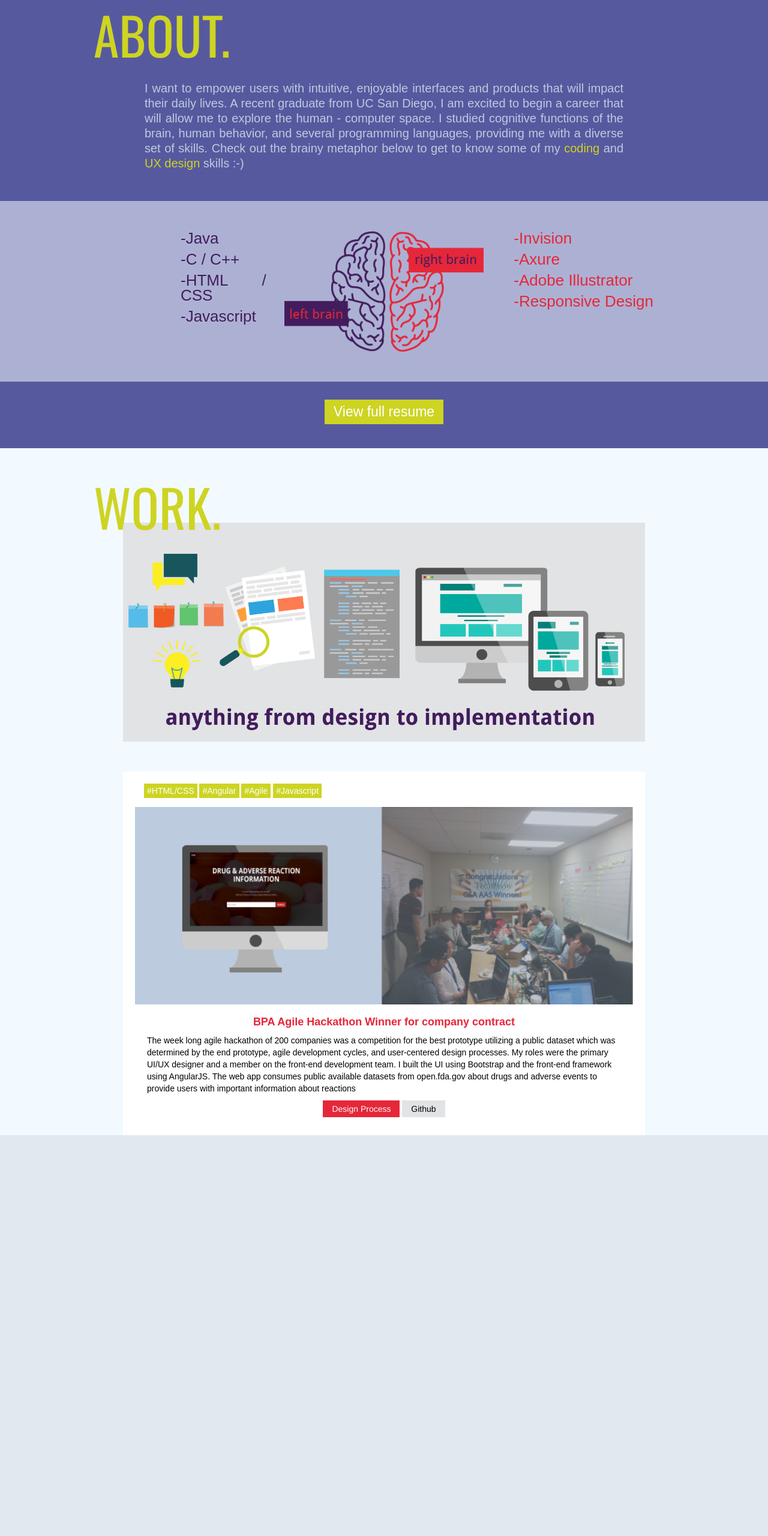
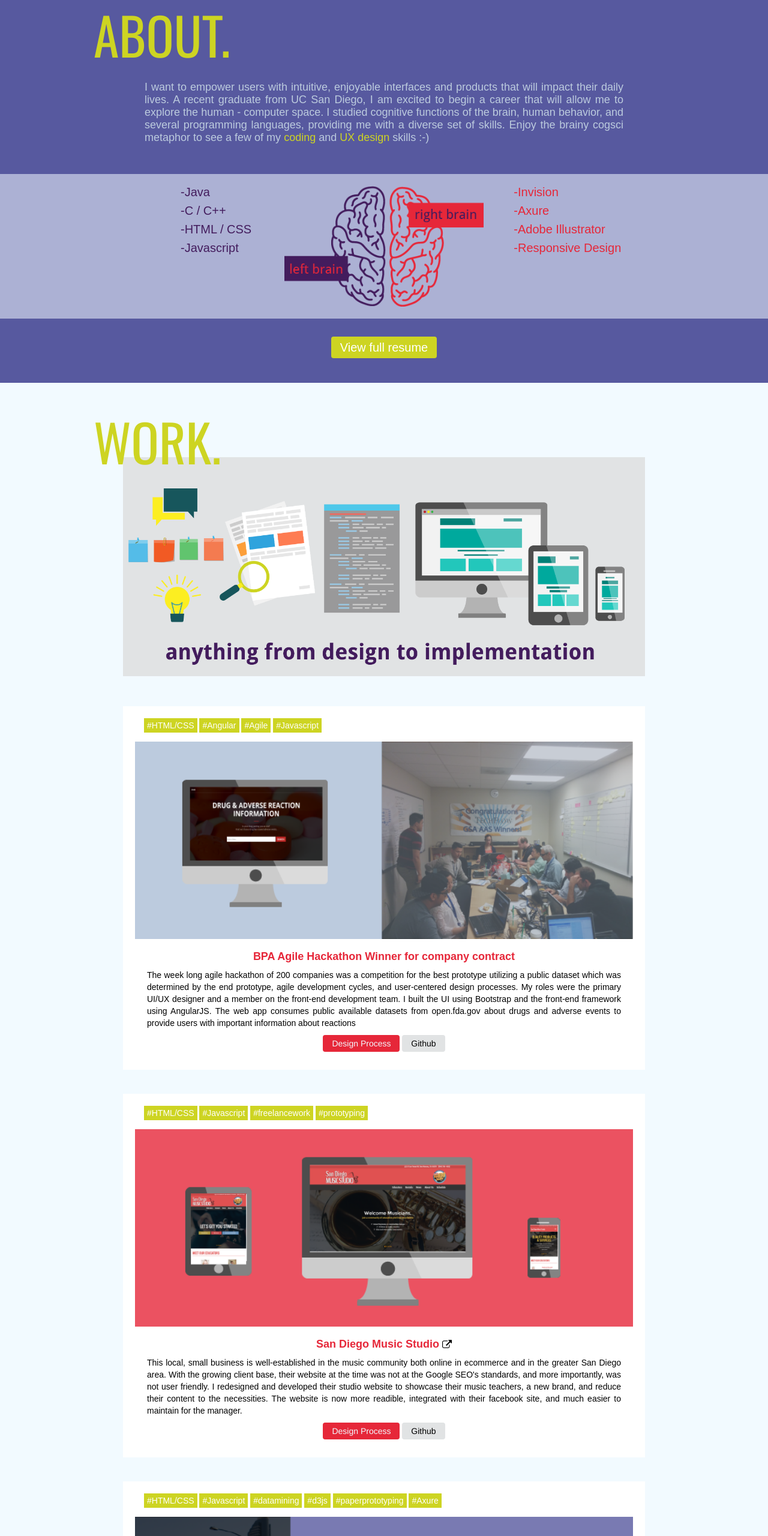
Before and after one commit to andieromero/myportfolio, a website: page app/index.html in a window 1280 px wide. Shown: the part 860-3420 px from the top of the page at 60% size. Before the commit the page ends 2752 px from the top, so only its background shows below. Drawn offline with nearby package versions, Linux system fonts and the light colour scheme; some packages are replaced by stand-ins of ours; a web font is replaced by a local one.

Commit message:
gentrif and sdms desktop

```diff
--- a/app/css/main.css
+++ b/app/css/main.css
@@ -299,8 +299,8 @@ a.navbar-brand img {
   position: relative;
 }
 .about p {
-  font-size: 20px;
-  line-height: 25px;
+  font-size: 18px;
+  line-height: 21px;
   margin-left: auto;
   margin-right: auto;
   position: relative;
@@ -344,8 +344,8 @@ a.navbar-brand img {
   position: relative;
   margin-left: auto;
   margin-right: auto;
-  padding-top: 50px;
-  padding-bottom: 50px;
+  padding-top: 20px;
+  padding-bottom: 20px;
 }
 #brain {
   max-width: 100%;
@@ -370,7 +370,7 @@ a.navbar-brand img {
 }
 .skills p{
   font-family: 'Droid Sans', sans-serif;
-  font-size: 26px;
+  font-size: 20px;
 }
 #left p{
   color: #431c5d;
@@ -382,7 +382,7 @@ a.navbar-brand img {
 }
 @media screen and (max-width: 1023px) {
   .skills p {
-    font-size: 20px;
+    font-size: 16px;
   }
   #left p {
     margin-left: 20px;
@@ -391,7 +391,7 @@ a.navbar-brand img {
 #resume-button {
   background-color: #cdd422;
   color: #ffffff;
-  font-size: 23px;
+  font-size: 20px;
   font-family: 'Droid Sans', sans-serif;
   margin-left: auto;
   margin-right: auto;
@@ -402,6 +402,7 @@ a.navbar-brand img {
   margin-top: 30px;
   -webkit-transition: 0.5s;
   transition: 0.5s;
+  border-radius: 4px;
 }
 
 #resume-button:hover {
@@ -444,6 +445,7 @@ img#fromdesign {
 .project-container {
   background-color: #ffffff;
   padding: 20px 20px;
+  margin-bottom: 40px;
 }
 .project {
   margin-top: 15px;
@@ -454,9 +456,26 @@ img#fromdesign {
 .description {
   background-color: #ffffff;
   padding: 10px 20px;
+  text-align: center;
+}
+.description h4, .description a {
+  display: inline-block;
+}
+.description a img {
+  width: 16px;
+  margin-left: 5px;
+  margin-bottom: 5px;
+  -webkit-transition: 0.5s;
+  transition: 0.5s;
+}
+.description a img:hover {
+  opacity: 0.4;
+  -webkit-transition: 0.5s;
+  transition: 0.5s;
 }
 .description p {
   color: #000000;
+  text-align: justify;
 }
 .project-button {
   text-align: center;
@@ -468,6 +487,7 @@ img#fromdesign {
   transition: 0.5s;
   padding: 4px 15px;
   border: none;
+  border-radius: 4px;
 }
 .design:hover {
   background-color: #f2faff;
@@ -482,6 +502,7 @@ img#fromdesign {
   transition: 0.5s;
   padding: 4px 15px;
   border: none;
+  border-radius: 4px;
 }
 .github:hover {
   background-color: #000000;
--- a/app/partials/home.html
+++ b/app/partials/home.html
@@ -17,8 +17,8 @@ A recent graduate from UC San Diego, I am excited to
 begin a career that will allow me to explore the human -
 computer space. I studied cognitive functions of the brain, human behavior,
 and several programming languages, providing me with a diverse
-set of skills. Check out the brainy metaphor below to get to know
-some of my <span class="yellow">coding</span> and
+set of skills. Enjoy the brainy cogsci metaphor to see
+a few of my <span class="yellow">coding</span> and
 <span class="yellow">UX design</span> skills :-)</p>
   </div>
   <div class="about-brain">
@@ -40,13 +40,14 @@ some of my <span class="yellow">coding</span> and
       </div>
     </div>
   </div>
-  <button href="" id="resume-button" class="button">View full resume</button>
+  <button href="" id="resume-button" class="animated fadeIn button">View full resume</button>
 </div>
 <div class="work" id="work">
   <div class="container">
     <h1>WORK.</h1>
     <div class="work-container">
       <img src="img/fromdesign.png" alt="from design to implementation" id="fromdesign">
+
       <div class="project-container">
         <div class="tag"><p>#HTML/CSS</p></div>
         <div class="tag"><p>#Angular</p></div>
@@ -69,6 +70,56 @@ provide users with important information about reactions</p>
           </div>
         </div>
       </div>
+
+      <div class="project-container">
+        <div class="tag"><p>#HTML/CSS</p></div>
+        <div class="tag"><p>#Javascript</p></div>
+        <div class="tag"><p>#freelancework</p></div>
+        <div class="tag"><p>#prototyping</p></div>
+        <div class="project" id="sdms">
+          <img src="img/sdms.png" alt="sdms">
+          <div class="description">
+            <h4>San Diego Music Studio</h4><a href="sandiegomusicstudio.com"><img src="img/link.png" alt="linkto"></a>
+            <p>This local, small business is well-established in the music community both
+        online in ecommerce and in the greater San Diego area. With the growing client
+      base, their website at the time was not at the Google SEO's standards, and more
+    importantly, was not user friendly. I redesigned and developed their studio website
+  to showcase their music teachers, a new brand, and reduce their content to the necessities.
+The website is now more readible, integrated with their facebook site, and much easier to maintain
+for the manager.</p>
+            <div class="project-button">
+              <button class="design" href="">Design Process</button>
+              <button class="github" href="">Github</button>
+            </div>
+          </div>
+        </div>
+      </div>
+
+      <div class="project-container">
+        <div class="tag"><p>#HTML/CSS</p></div>
+        <div class="tag"><p>#Javascript</p></div>
+        <div class="tag"><p>#datamining</p></div>
+        <div class="tag"><p>#d3js</p></div>
+        <div class="tag"><p>#paperprototyping</p></div>
+        <div class="tag"><p>#Axure</p></div>
+        <div class="project" id="gentrif">
+          <img src="img/gentrif.png" alt="gentrif">
+          <div class="description">
+            <h4>Collide SD - Data visualization of the effects of gentrification</h4> <a href="http://sd-gentrif.herokuapp.com/"><img src="img/link.png" alt="linkto"></a>
+            <p>Utilizing the Delphi public dataset and d3.js data visualization library,
+            out team developed a platform that consumed relevant demographic information
+            about several areas in San Diego to demonstrate the effects of gentrification.
+            I contributed to most of the low and high fidelity prototypes, design documentation,
+            and the UI of the website. The main objective of this assignment was to create
+            useful meaning from Delphi's public dataset and to provide interactive visualization
+            of the information.</p>
+            <div class="project-button">
+              <button class="design" href="">Design Process</button>
+              <button class="github" href="">Github</button>
+            </div>
+          </div>
+        </div>
+      </div>
     </div>
   </div>
 </div>
```
Also changed, not shown: app/img/gentrif-desktop.PNG (added), app/img/gentrif-map.PNG (added), app/img/gentrif.png (added), app/img/link.png (added), app/img/sdms-desktop.PNG (added), app/img/sdms-ipad.PNG (added), app/img/sdms-iphone.PNG (added), app/img/sdms.png (added).
